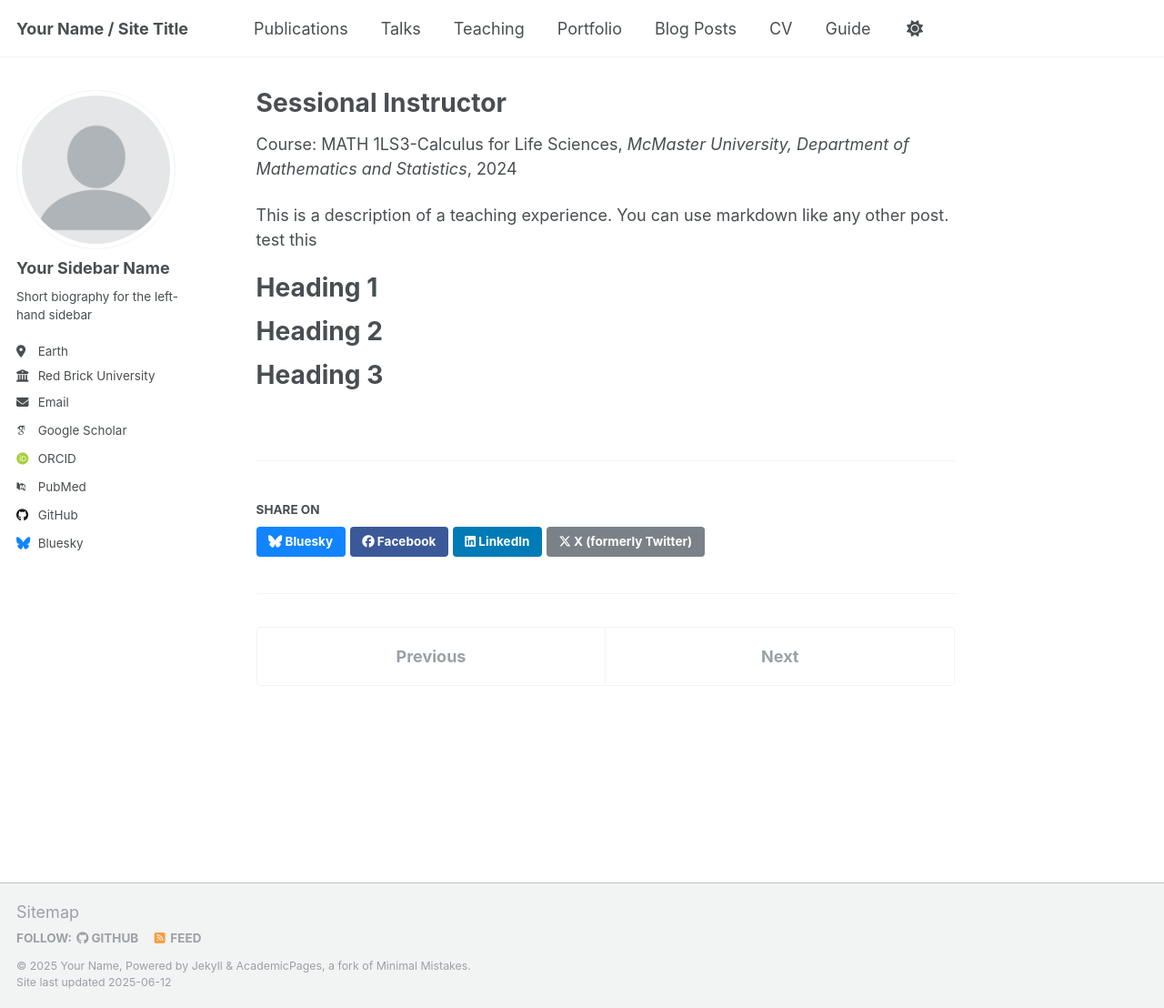
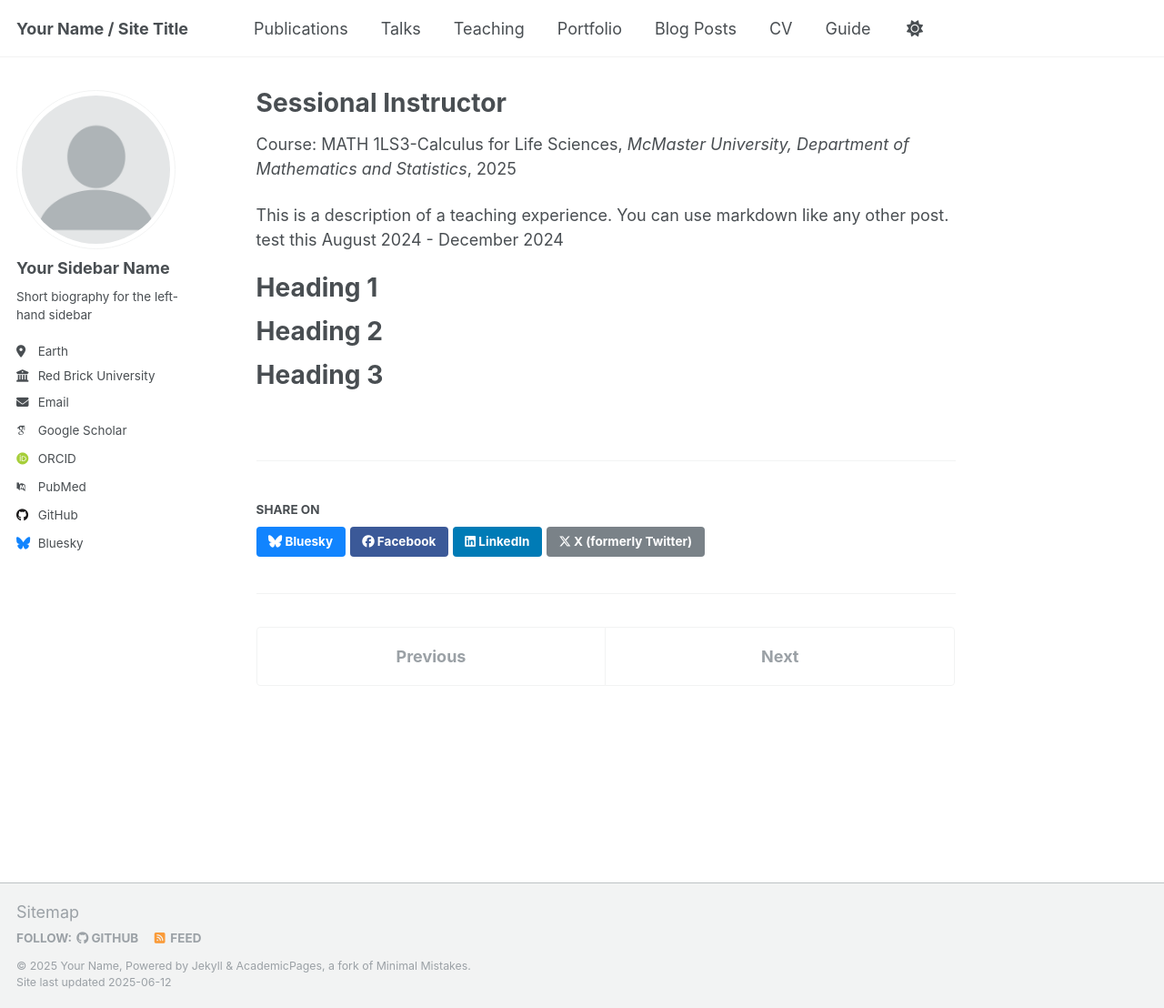
Before and after one commit to magronah/magronah.github.io, a Jekyll site: the page built from _teaching/2025-spring-teaching-2.md, in a window 1280 px wide and 1108 px high. Shown: the whole window at 91% size. Built offline with Jekyll 4.4.1, drawn with Linux system fonts in a browser that asks for light colours; some web fonts are replaced.

Commit message:
teaching update more

```diff
--- a/_teaching/2025-spring-teaching-2.md
+++ b/_teaching/2025-spring-teaching-2.md
@@ -4,11 +4,11 @@ collection: teaching
 type: "Course: MATH 1LS3-Calculus for Life Sciences"
 permalink: /teaching/2025-spring-teaching-2
 venue: "McMaster University, Department of Mathematics and Statistics"
-date: 2025-01-01 August 2024 - December 2024
+date: 2025-01-01 -
 location: "Hamilton Ontario, Canada"
 ---
 
-This is a description of a teaching experience. You can use markdown like any other post. test this
+This is a description of a teaching experience. You can use markdown like any other post. test this August 2024 - December 2024
 
 Heading 1
 ======
```
